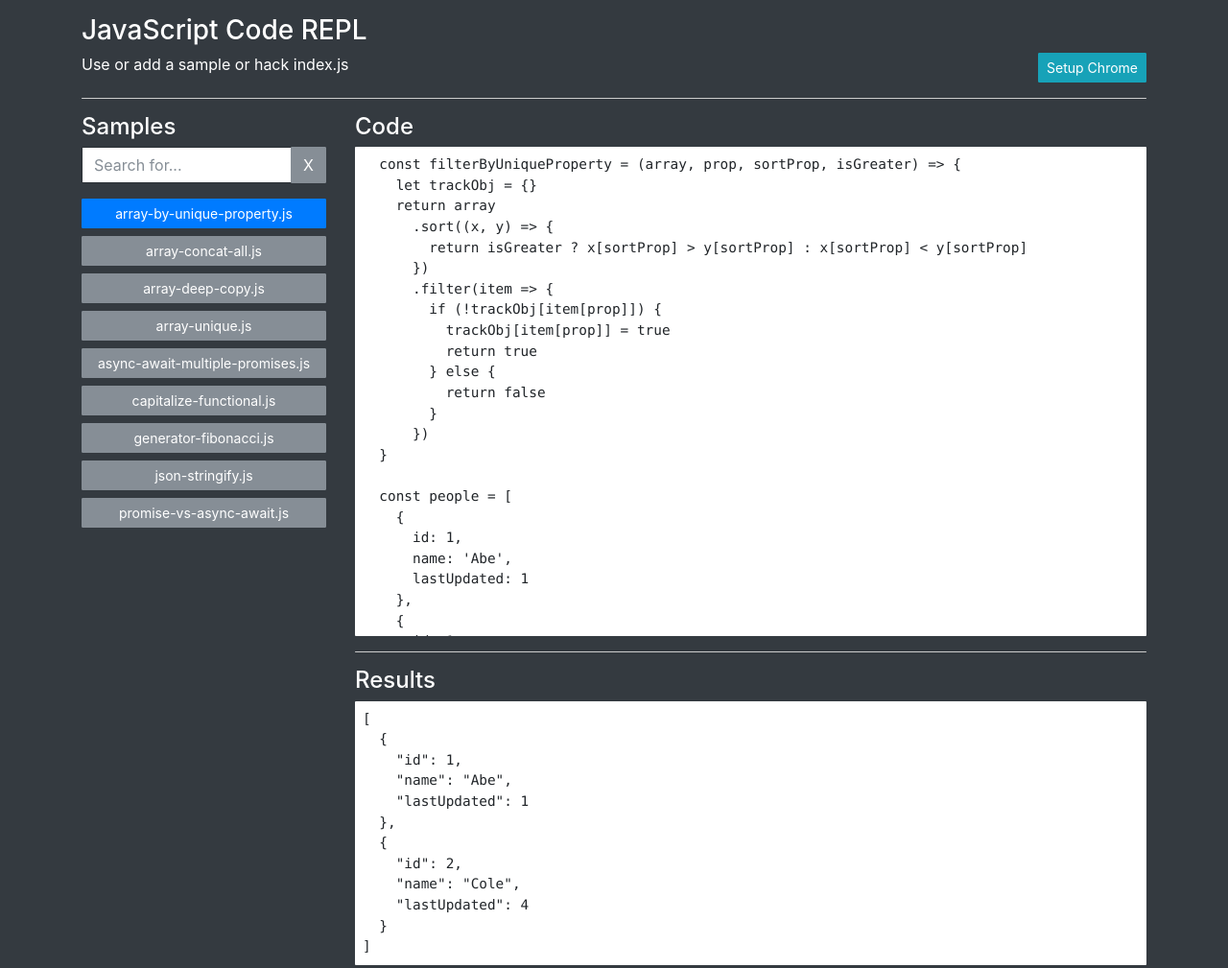
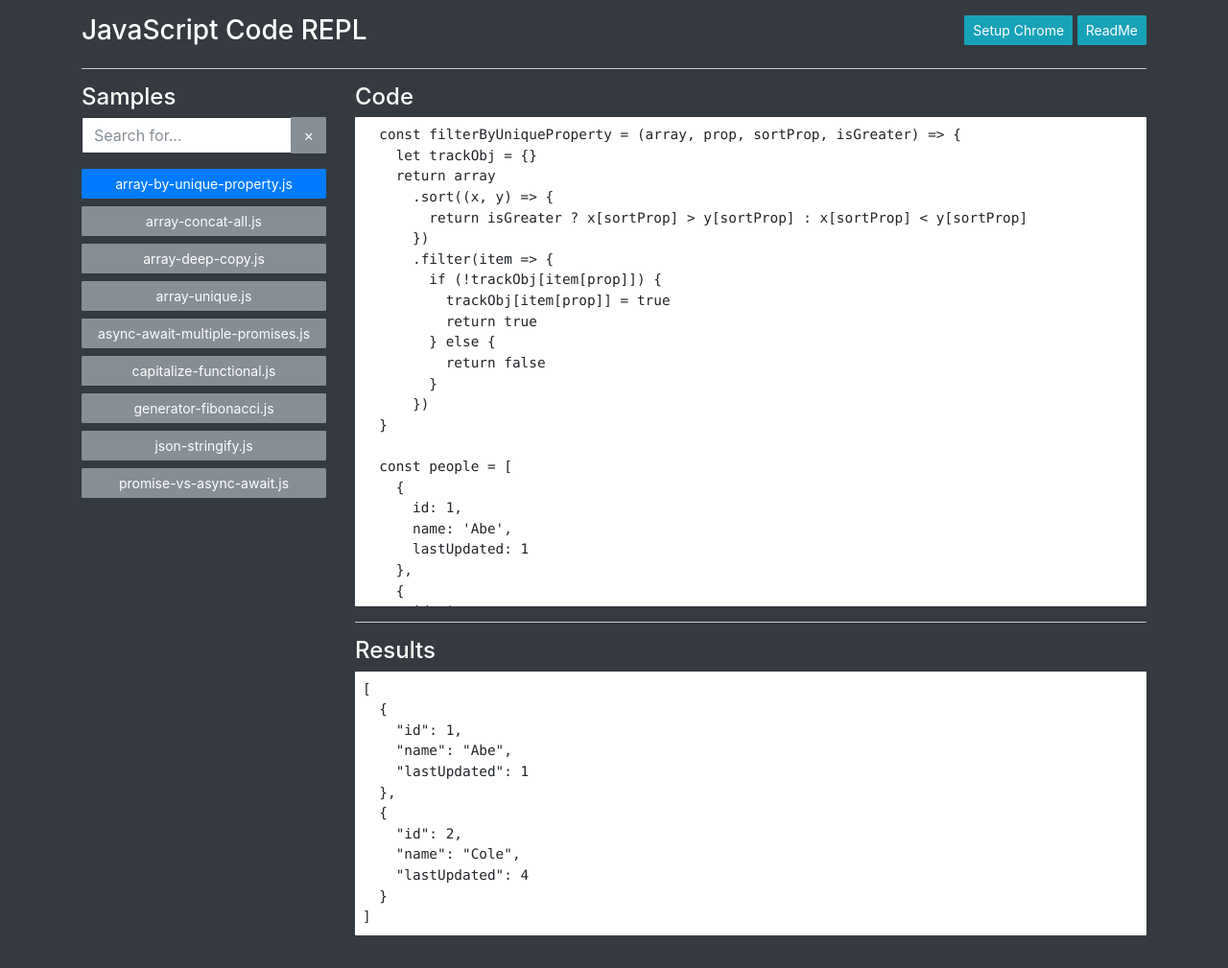
Before and after one commit to jmlivingston/repl, a website built with webpack: page public/index.html in a window 1280 px wide. Shown: the whole page at 96% size. Built offline with nearby package versions, Linux system fonts and the light colour scheme.

Commit message:
Tweak readme and UI

```diff
--- a/public/index.html
+++ b/public/index.html
@@ -14,14 +14,17 @@
 
 <body class="bg-dark text-white">
   <div class="container mt-3">
-    <h3>JavaScript Code REPL</h3>
-      <div class="float-left">Use or add a sample or hack index.js</div>
-      <div class="float-right">
-        <a class="btn btn-info btn-sm" target="_blank" href="https://www.johnlivingston.io/blog/chrome-save-repl">
+    <h3 class="float-left">JavaScript Code REPL</h3>
+    <div class="float-right">
+      <a class="btn btn-info btn-sm" target="_blank" title="Setup Chrome" href="https://www.johnlivingston.io/blog/chrome-save-repl">
         Setup Chrome
       </a>
-      </div>
-      <div class="clearfix"></div>
+      <a class="btn btn-info btn-sm" target="_blank" title="ReadMe" href="https://github.com/jmlivingston/repl">
+        ReadMe
+      </a>
+
+    </div>
+    <div class="clearfix"></div>
     <hr />
     <div id="root">
     </div>
--- a/src/config/codeViewer.html
+++ b/src/config/codeViewer.html
@@ -4,7 +4,9 @@
     <div class="input-group mb-3">
       <input id="code-search" type="text" class="form-control" placeholder="Search for..." aria-label="Search for...">
       <span class="input-group-btn">
-        <button id="code-search-clear" class="btn btn-secondary" type="button">X</button>
+        <button id="code-search-clear" class="btn btn-secondary" type="button">
+          <span aria-hidden="true">&times;</span>
+        </button>
       </span>
     </div>
     <div id="button-container">
```
Also changed, not shown: README.md, screenshot.png.
